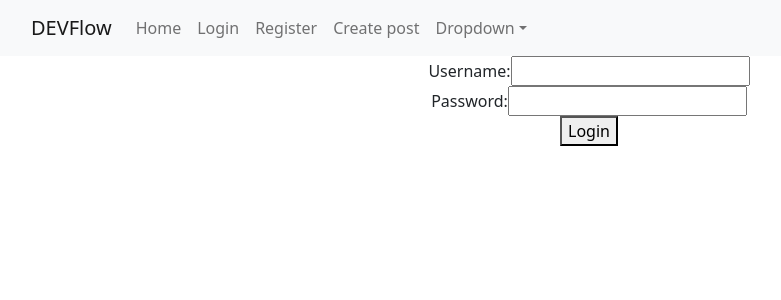
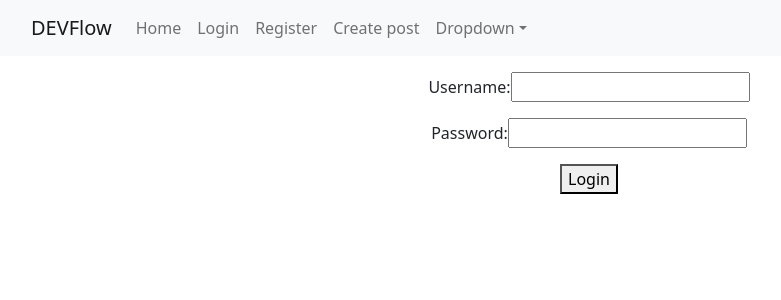
Before and after one commit to MikaMunterud/devFlow-client, a React (Create React App) app in the folder client/: page /login in a window 1280 px wide. Shown: the top 300 px of the page, without its empty margins (51-832 px from the left). Built offline with nearby package versions, Linux system fonts and the light colour scheme.

Commit message:
fixed margin styling

```diff
--- a/client/src/components/Login.js
+++ b/client/src/components/Login.js
@@ -30,7 +30,7 @@ function Login() {
 
   return (
     <form onSubmit={handleSubmit}>
-      <label>
+      <label className="m-3">
         Username:
         <input
           type="text"
@@ -49,7 +49,7 @@ function Login() {
         />
       </label>
       <br />
-
+    <p>{errMsg}</p>
       <button type="submit">Login</button>
     </form>
   );
```
